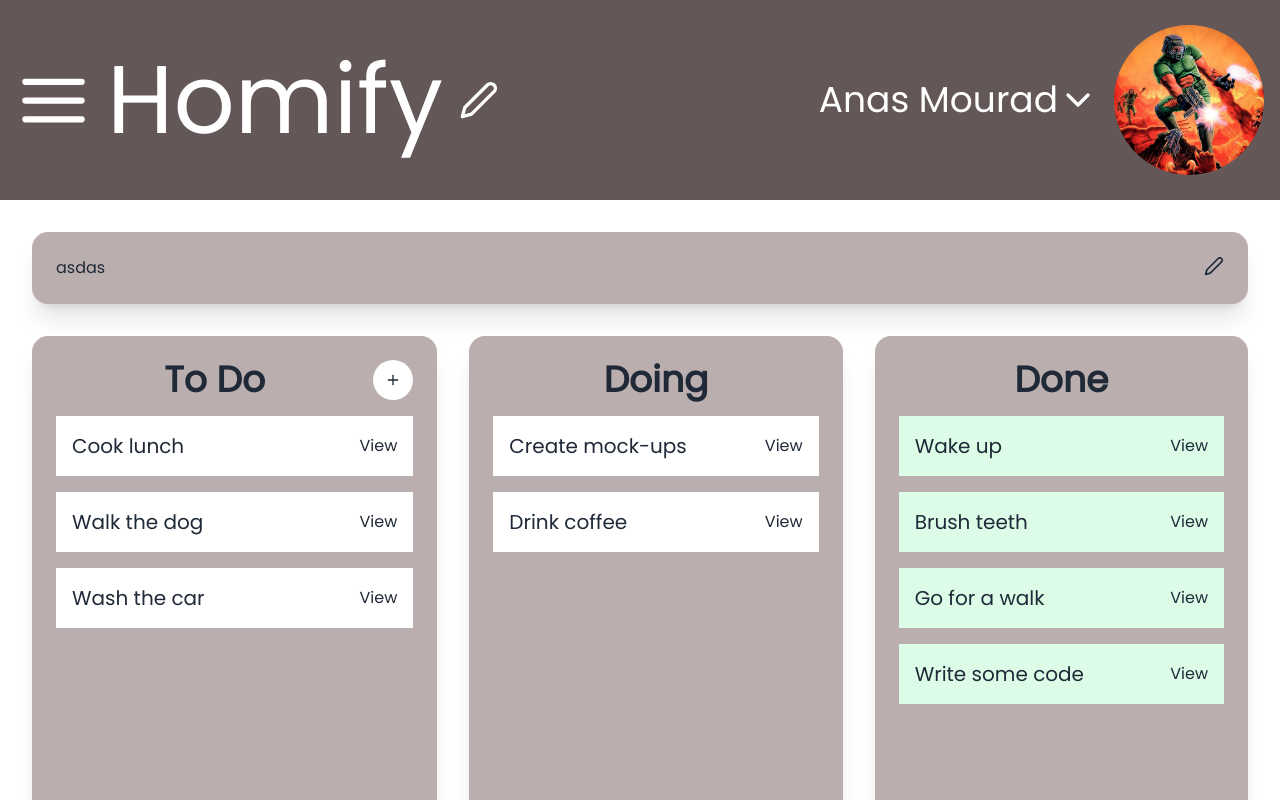
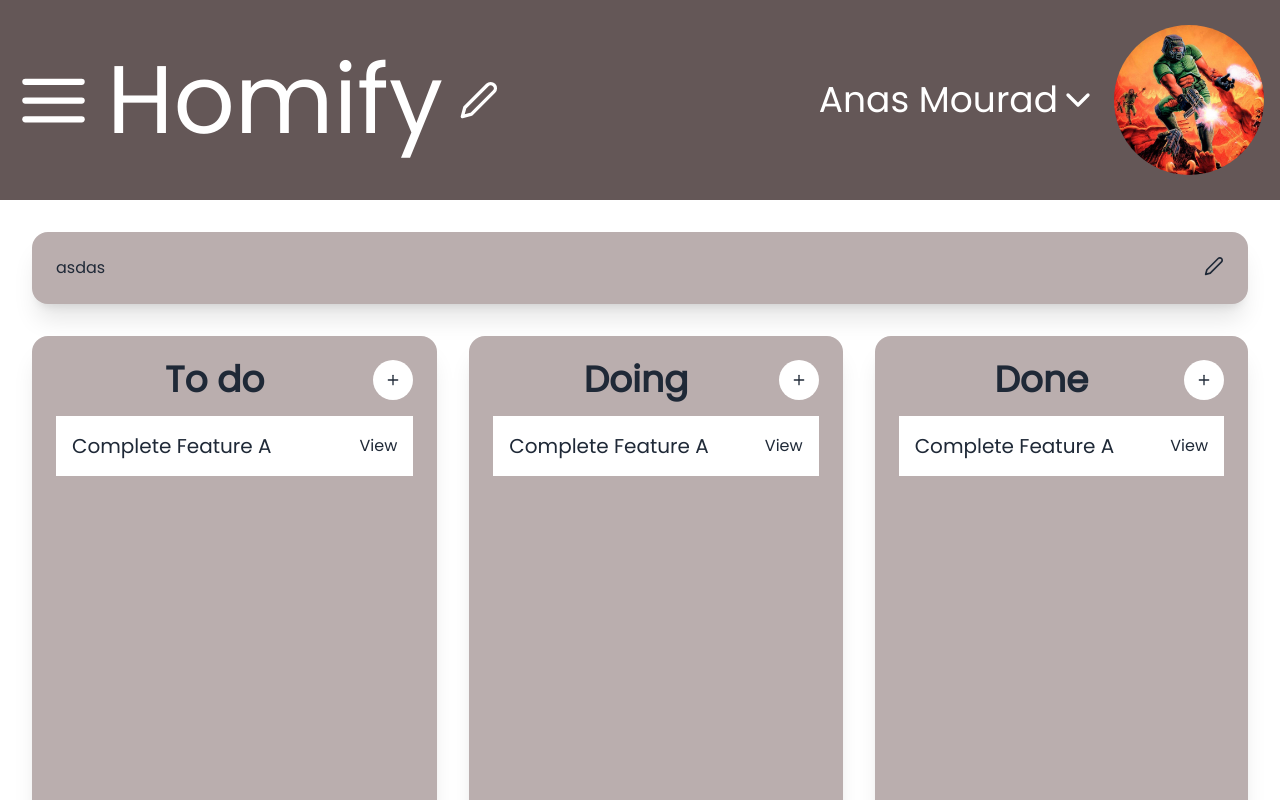
Before and after one commit to Bajmo/Kanbaniser, a React (Vite) app: page / in a window 1280 px wide. Built offline with nearby package versions, Linux system fonts and the light colour scheme.

Commit message:
Adds BoardSection and TaskCard

```diff
--- a/src/App.tsx
+++ b/src/App.tsx
@@ -4,13 +4,14 @@ import Sidebar from './components/navigation/Sidebar';
 import { FiMenu, FiEdit2, FiChevronDown, FiPlus, FiCheck, FiX } from 'react-icons/fi';
 import TestImage from './assets/test.png';
 import BoardDescription from './components/cards/BoardDescription';
+import BoardSection from './components/cards/BoardSection';
+import Sections from './enums/sections';
+import { mockTask } from './mockData';
 
 const App: React.FC = () => {
   const [isSidebarOpen, setSidebarOpen] = useState<boolean>(false);
   const [isEditingProjectTitle, setEditingProjectTitle] = useState<boolean>(false);
-
-  const [projectTitle, setProjectTitle] = useState<string>('Homify'); // Initial text for h1 element
-  const [projectDescription, setProjectDescription] = React.useState<string>("Lorem ipsum dolor sit amet, consectetur adipiscing elit, sed do eiusmod tempor incididunt ut labore et dolore magna aliqua. Ut enim ad minim veniam, quis nostrud exercitation ullamco laboris nisi ut aliquip ex ea commodo consequat. Duis aute irure dolor in reprehenderit in voluptate velit esse cillum dolore eu fugiat nulla pariatur. Excepteur sint occaecat cupidatat non proident, sunt in culpa qui officia deserunt mollit anim id est laborum. Lorem ipsum dolor sit amet, consectetur adipiscing elit, sed do eiusmod tempor incididunt ut labore et dolore magna aliqua. Ut enim ad minim veniam, quis nostrud exercitation ullamco laboris nisi ut aliquip ex ea commodo consequat. Duis aute irure dolor in reprehenderit in voluptate velit esse cillum dolore eu fugiat nulla pariatur. Excepteur sint occaecat cupidatat non proident, sunt in culpa qui officia deserunt mollit anim id est laborum.");
+  const [projectTitle, setProjectTitle] = useState<string>('Homify');
 
   const handleToggleSidebar = () => {
     setSidebarOpen(!isSidebarOpen);
@@ -106,106 +107,9 @@ const App: React.FC = () => {
         <main className="flex-1 overflow-x-hidden overflow-y-auto bg-white p-8 space-y-8 text-gray-800">
           <BoardDescription description={"asdas"} />
           <div className="grid grid-cols-1 sm:grid-cols-3 sm:space-x-8 space-y-8 sm:space-y-0 h-full">
-            <div className="p-6 bg-[#BAAEAE] rounded-2xl shadow-xl flex flex-col">
-              <div className="flex items-center mb-4">
-                <h2 className="font-semibold text-4xl flex-grow text-center">
-                  To Do
-                </h2>
-                <div className="rounded-full bg-white p-3 text-grey-900 hover:bg-gray-200 focus:outline-none cursor-pointer">
-                  <span>
-                    <FiPlus />
-                  </span>
-                </div>
-              </div>
-              <div className="space-y-4">
-                <div className="bg-white p-4 flex justify-between">
-                  <span className="text-xl">
-                    Cook lunch
-                  </span>
-                  <span className="text-base hover:text-gray-400 focus:outline-none cursor-pointer flex items-center">
-                    View
-                  </span>
-                </div>
-                <div className="bg-white p-4 flex justify-between">
-                  <span className="text-xl">
-                    Walk the dog
-                  </span>
-                  <span className="text-base hover:text-gray-400 focus:outline-none cursor-pointer flex items-center">
-                    View
-                  </span>
-                </div>
-                <div className="bg-white p-4 flex justify-between">
-                  <span className="text-xl">
-                    Wash the car
-                  </span>
-                  <span className="text-base hover:text-gray-400 focus:outline-none cursor-pointer flex items-center">
-                    View
-                  </span>
-                </div>
-              </div>
-            </div>
-            <div className="p-6 bg-[#BAAEAE] rounded-2xl shadow-xl flex flex-col">
-              <h2 className="flex justify-center mb-4 font-semibold text-4xl text-center">
-                Doing
-              </h2>
-              <div className="space-y-4">
-                <div className="bg-white p-4 flex justify-between">
-                  <span className="text-xl">
-                    Create mock-ups
-                  </span>
-                  <span className="text-base hover:text-gray-400 focus:outline-none cursor-pointer flex items-center">
-                    View
-                  </span>
-                </div>
-                <div className="bg-white p-4 flex justify-between">
-                  <span className="text-xl">
-                    Drink coffee
-                  </span>
-                  <span className="text-base hover:text-gray-400 focus:outline-none cursor-pointer flex items-center">
-                    View
-                  </span>
-                </div>
-              </div>
-            </div>
-            <div className="p-6 bg-[#BAAEAE] rounded-2xl shadow-xl flex flex-col">
-              <h2 className="flex justify-center mb-4 font-semibold text-4xl text-center">
-                Done
-              </h2>
-              <div className="space-y-4 text-xl">
-                <div className="bg-green-100 p-4 flex justify-between">
-                  <span className="text-xl">
-                    Wake up
-                  </span>
-                  <span className="text-base hover:text-gray-400 focus:outline-none cursor-pointer flex items-center">
-                    View
-                  </span>
-                </div>
-                <div className="bg-green-100 p-4 flex justify-between">
-                  <span className="text-xl">
-                    Brush teeth
-                  </span>
-                  <span className="text-base hover:text-gray-400 focus:outline-none cursor-pointer flex items-center">
-                    View
-                  </span>
-                </div>
-                <div className="bg-green-100 p-4 flex justify-between">
-                  <span className="text-xl">
-                    Go for a walk
-                  </span>
-                  <span className="text-base hover:text-gray-400 focus:outline-none cursor-pointer flex items-center">
-                    View
-                  </span>
-                </div>
-                <div className="bg-green-100 p-4 flex justify-between">
-                  <span className="text-xl">
-                    Write some code
-                  </span>
-                  <span className="text-base hover:text-gray-400 focus:outline-none cursor-pointer flex items-center">
-                    View
-                  </span>
-                </div>
-              </div>
-            </div>
+            <BoardSection section={Sections.ToDo} tasks={[mockTask]} />
+            <BoardSection section={Sections.Doing} tasks={[mockTask]} />
+            <BoardSection section={Sections.Done} tasks={[mockTask]} />
           </div>
         </main>
       </div>
--- a/src/components/cards/BoardSection.tsx
+++ b/src/components/cards/BoardSection.tsx
@@ -0,0 +1,33 @@
+import { FiPlus } from "react-icons/fi";
+import Sections from "../../enums/sections";
+import Task from "../../models/task";
+import TaskCard from "./TaskCard";
+
+interface BoardSectionProps {
+    section: Sections;
+    tasks: Task[];
+};
+
+const BoardSection: React.FC<BoardSectionProps> = ({ section, tasks }) => {
+    return (
+        <div className="p-6 bg-[#BAAEAE] rounded-2xl shadow-xl flex flex-col">
+            <div className="flex items-center mb-4">
+                <h2 className="font-semibold text-4xl flex-grow text-center">
+                    {section}
+                </h2>
+                <div className="rounded-full bg-white p-3 text-grey-900 hover:bg-gray-200 focus:outline-none cursor-pointer">
+                    <span>
+                        <FiPlus />
+                    </span>
+                </div>
+            </div>
+            <div className="space-y-4">
+                {tasks.map((task) => (
+                    <TaskCard key={task.id} task={task} />
+                ))}
+            </div>
+        </div>
+    );
+};
+
+export default BoardSection;
--- /dev/null
+++ b/src/components/cards/TaskCard.tsx
@@ -0,0 +1,20 @@
+import Task from "../../models/task";
+
+interface TaskCardProps {
+    task: Task;
+};
+
+const TaskCard: React.FC<TaskCardProps> = ({ task }) => {
+    return (
+        <div className="bg-white p-4 flex justify-between">
+            <span className="text-xl">
+                {task.title}
+            </span>
+            <span className="text-base hover:text-gray-400 focus:outline-none cursor-pointer flex items-center">
+                View
+            </span>
+        </div>
+    );
+};
+
+export default TaskCard;
--- /dev/null
+++ b/src/enums/sections.ts
@@ -0,0 +1,7 @@
+enum Sections {
+    ToDo = 'To do',
+    Doing = 'Doing',
+    Done = 'Done'
+}
+
+export default Sections;
--- /dev/null
+++ b/src/mockData.ts
@@ -0,0 +1,31 @@
+import Board from "./models/board";
+import Task from "./models/task";
+import User from "./models/user";
+
+const mockUser: User = {
+    id: 1,
+    firstname: "John",
+    lastname: "Doe",
+    phoneNumber: "123-456-7890",
+    email: "john.doe@example.com",
+    password: "securepassword",
+};
+
+const mockBoard: Board = {
+    id: 1,
+    title: "Project Board",
+    description: "Board for managing project tasks",
+    members: [mockUser],
+    tasks: [],
+};
+
+const mockTask: Task = {
+    id: 1,
+    title: "Complete Feature A",
+    description: "Finish implementing Feature A by the deadline",
+    createdAt: new Date(),
+    createdBy: mockUser,
+    board: mockBoard,
+};
+
+export { mockUser, mockBoard, mockTask };
```
